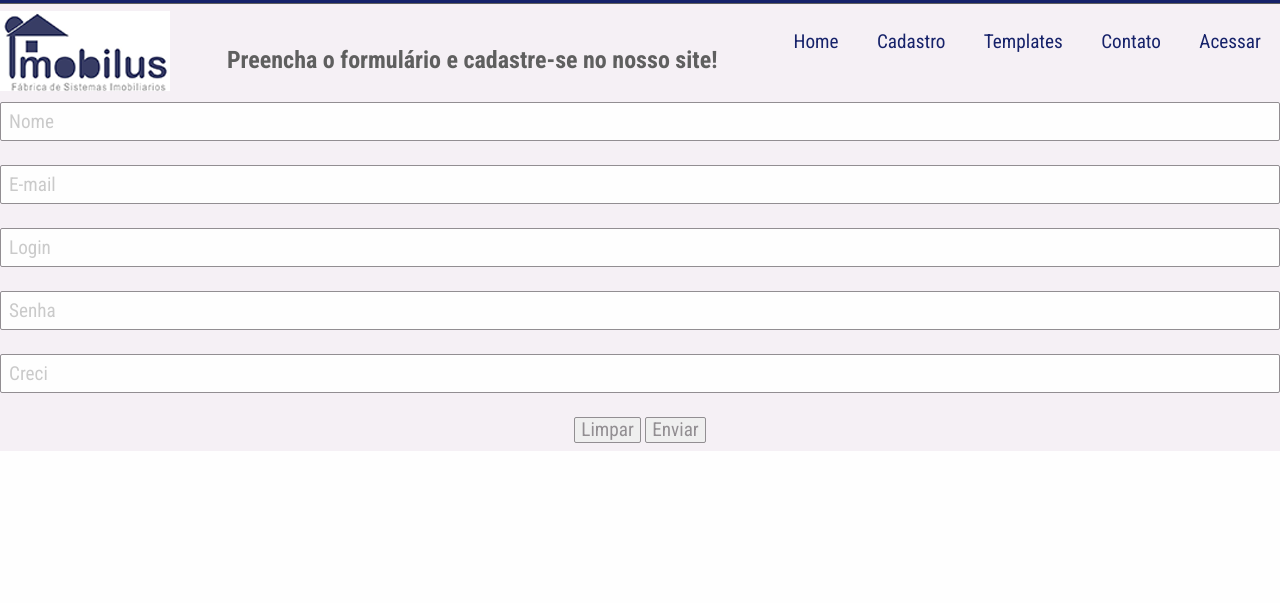
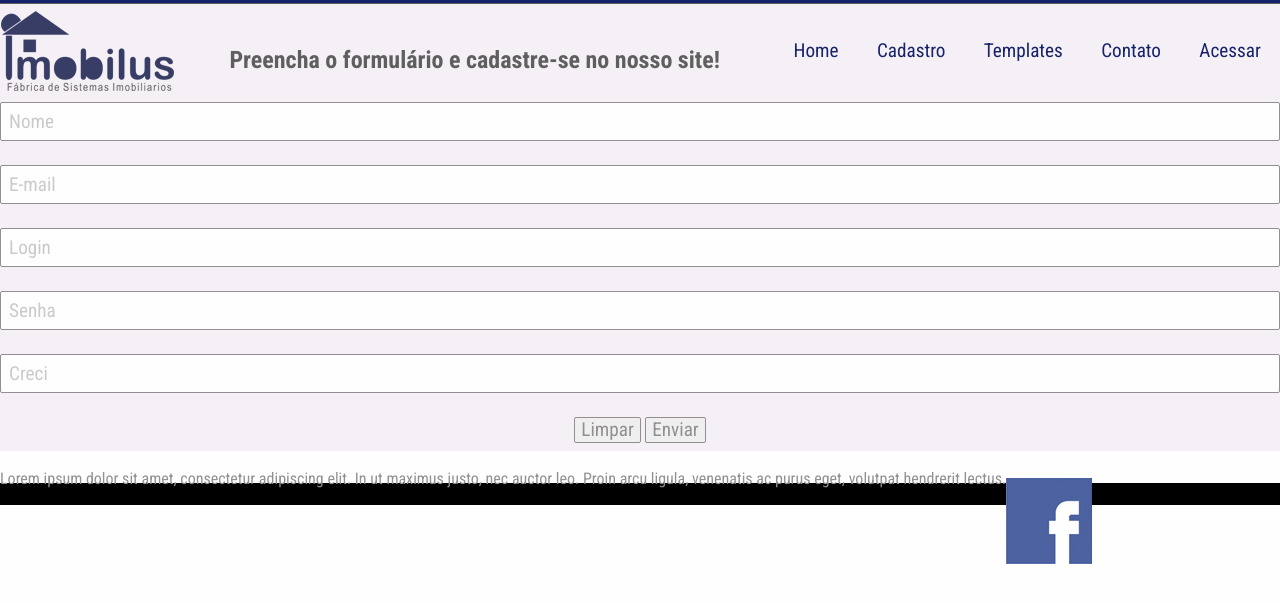
Before and after one commit to jordanfranca/imobilus, a PHP site: template views/cadastro/cadastro.view.php in a window 1280 px wide. Shown: the top 603 px of the page. Run offline with PHP 8.4, Linux system fonts and the light colour scheme; the template is opened without the code that fills it, so the values that code supplies are empty; style sheets or scripts are compiled from the project's sources; some libraries are stand-ins or nearby versions.

Commit message:
Inicio do footer

```diff
--- a/views/footer.view.php
+++ b/views/footer.view.php
@@ -1,8 +1,20 @@
-<footer class="large-12 medium-12 small-12 left">
+<footer class="large-12 medium-12 small-12 left" id="footer-main">
 	<div class="row">
-
+		<div class="large-8 large-centered medium-8 medium-centered small-12 small-uncentered columns">
+			<div id="content-footer">
+				Lorem ipsum dolor sit amet, consectetur adipiscing elit. In ut maximus justo, nec auctor leo. Proin arcu ligula, venenatis ac purus eget, volutpat hendrerit lectus.
+			</div>
+				<div id="sociais-footer">
+					<ul>
+						<li><a id="facebook-footer" href=""></a></li>
+					</ul>
+				</div>
+		</div>
 	</div>
 </footer>
+
+<section class="large-12 medium-12 small-12 left" id="signature">
+</section>
 
 
 <script>
--- a/web/css/style.less
+++ b/web/css/style.less
@@ -73,7 +73,7 @@ nav#menu-header{
 				position:relative;
 				z-index:1;
 				line-height:1em;
-				padding:1.53em 1em;
+				padding:2em 1em;
 			}
 
 			span{
@@ -81,7 +81,7 @@ nav#menu-header{
 				height:100%;
 				background-color:#16226a;
 				position:absolute;
-				top:-78px;
+				top:-96px;
 				left:0px;
 				.easeOutQuart(300ms);
 			}
@@ -168,7 +168,8 @@ section#slider-main{
 
 section#questions-main{
 	padding-top:2em;
-	padding-bottom:5em;
+	padding-bottom:2em;
+	background-color:#f3f3f3;
 
 	#questions{
 		float:left;
@@ -293,3 +294,46 @@ section#cadastrar-main{
 		text-decoration:underline;
 	}
 }
+
+
+#signature{
+	background-color:#000;
+	padding:0.7em;
+}
+
+
+footer#footer-main{
+	padding-top:1em;
+	padding-bottom:1em;
+
+	#content-footer{
+		float:left;
+		text-align:justify;
+		.Roboto(1em);
+		color:#928e92;
+	}
+
+	#sociais-footer{
+		float:left;
+		margin-top:0.7em;
+
+		ul{
+			margin:0px;
+			padding:0px;
+			list-style:none;
+
+			li{
+				float:left;
+
+				a{
+					width:86px;
+					height:86px;
+					float:left;
+				}
+			}
+		}
+	}
+}
+#facebook-footer{
+	background-image:url('../img/icon-facebook.jpg');
+}
```
Also changed, not shown: views/cadastro/cadastro.view.php (indentation only), web/img/icon-facebook.jpg (added), web/img/logo.png.
